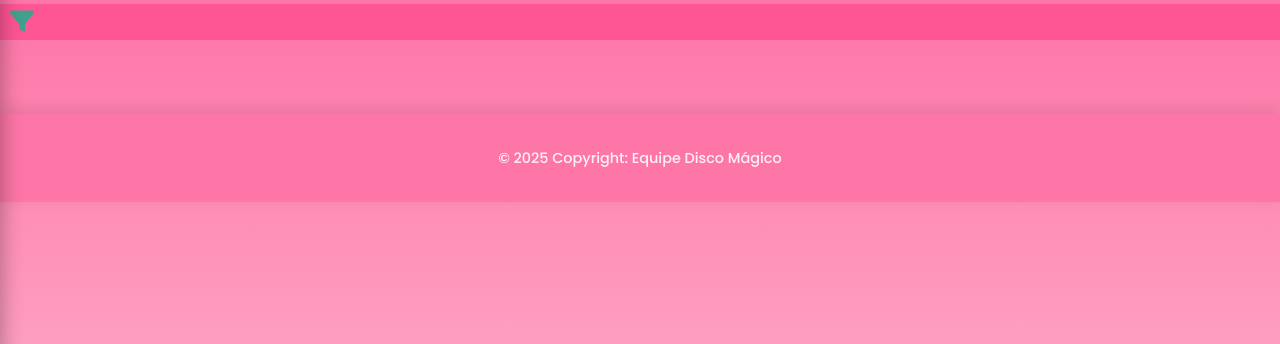
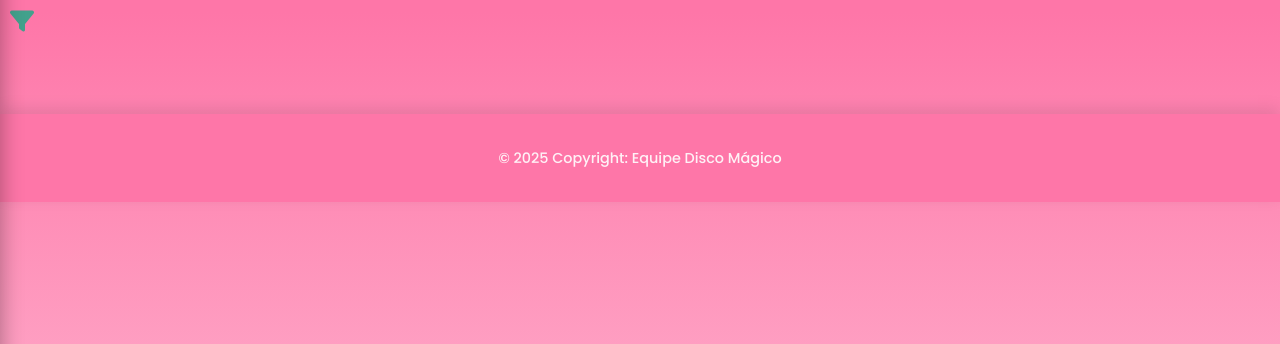
Before and after one commit to gustav0-rdg/proj_mercado, a Flask app: template templates/catalogo.html in a window 1280 px wide. Shown: the part 76-420 px from the top of the page. Run offline with Flask 3, Linux system fonts and the light colour scheme; the template is opened without the code that fills it, so the values that code supplies are empty; some libraries are stand-ins or nearby versions.

Commit message:
no bg on nav-bar

```diff
--- a/static/css/paginas/pagCatalogo.css
+++ b/static/css/paginas/pagCatalogo.css
@@ -35,7 +35,6 @@ body.dark .header__search-category-btn{
 
 .nav-bar{
     width: 100%;
-    background-color: var(--rosa-primario);
 }
 body.dark .nav-bar{
     background-color: var(--rosa-primario-medio);
```
